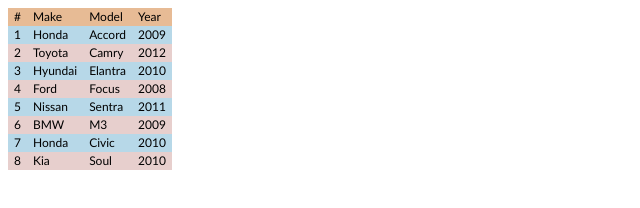
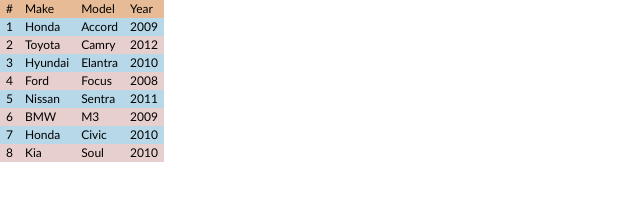
Before and after one commit to david-grs/qtable, a plain HTML site: page resources/index.html in a window 1280 px wide. Shown: the whole page, without its empty margins (0-640 px from the left). Drawn offline with Linux system fonts and the light colour scheme.

Commit message:
css: no margin, no padding (+ fix indent)

```diff
--- a/resources/tables.css
+++ b/resources/tables.css
@@ -6,6 +6,12 @@ html *
 	font-variant: normal;
 	font-weight: 400;
 	line-height: 18px;
+}
+
+body
+{
+	margin: 0px;
+	padding: 0px;
 }
 
 .pure-table {
```
Lines whose indentation alone changed are shown as unchanged.
